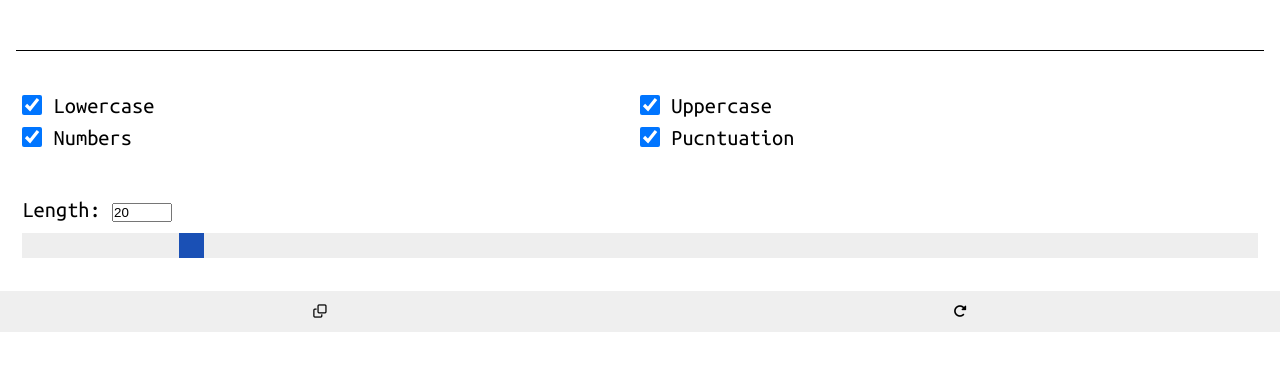
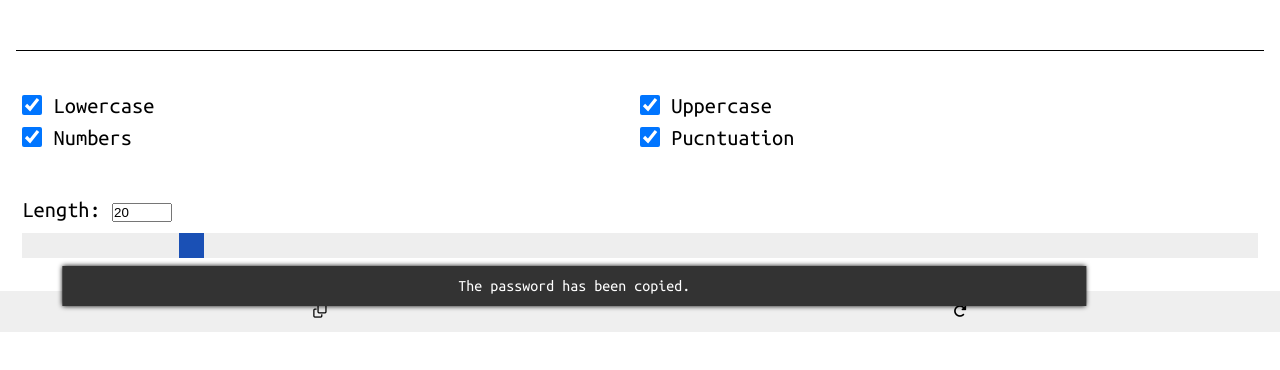
Before and after one commit to thisisthemurph/random-password-generator, a plain HTML site: page index.html in a window 1280 px wide. Both pictures are taken after a click on the button 320 px from the left and 373 px from the top of the page. Shown: the part 62-432 px from the top of the page. Drawn offline with Linux system fonts and the light colour scheme.

Commit message:
Implemented the 'copied password' toast message including simple keyframe animation.

```diff
--- a/css/main.scss
+++ b/css/main.scss
@@ -14,6 +14,8 @@ body {
 }
 
 .card {
+    // position: relative;
+    // overflow: hidden;
     display: flex;
     flex-direction: column;
     justify-content: space-between;
@@ -133,5 +135,29 @@ body {
 }
 
 .toast {
-    display: none;
+    position: absolute;
+    z-index: 101;
+    top: 25vh;
+    left: 0;
+    right: 0;
+    margin: 10vw;
+
+    color: white;
+    background-color: #333;
+    text-align: center;
+    line-height: 2.5;
+    overflow: hidden;
+    box-shadow: 0 0 5px black;
+
+    transform: translateX(-101vw);
+
+    &.show {
+        animation: slideIn 2.5s 1s 1 ease forwards,
+                   slideIn 2.5s 4.5s 1 ease reverse;
+    }
 }
+
+@keyframes slideIn {
+    from { transform: translateX(-101vw); }
+    to { transform: translateX(0vw); }
+}
--- a/js/main.js
+++ b/js/main.js
@@ -117,14 +117,17 @@ function shuffle(array) {
  */
 function raiseToast(message, error = false) {
     toast.innerHTML = message;
-    if (error)
-        toastEle.className = 'toast show error';
-    else
-        toastEle.className = 'toast show';
+
+    toast.classList.add('show')
+
+    if (error) {
+        toastEle.classList.add('error');
+    }
 
     setTimeout(() => {
-        toastEle.className = toastEle.className = "toast";
-    }, 3000);
+        toastEle.classList.remove('show');
+        toastEle.classList.remove('error');
+    }, 7000);
 }
 
 /**
```
Also changed, not shown: css/main.css, 1 other file.
